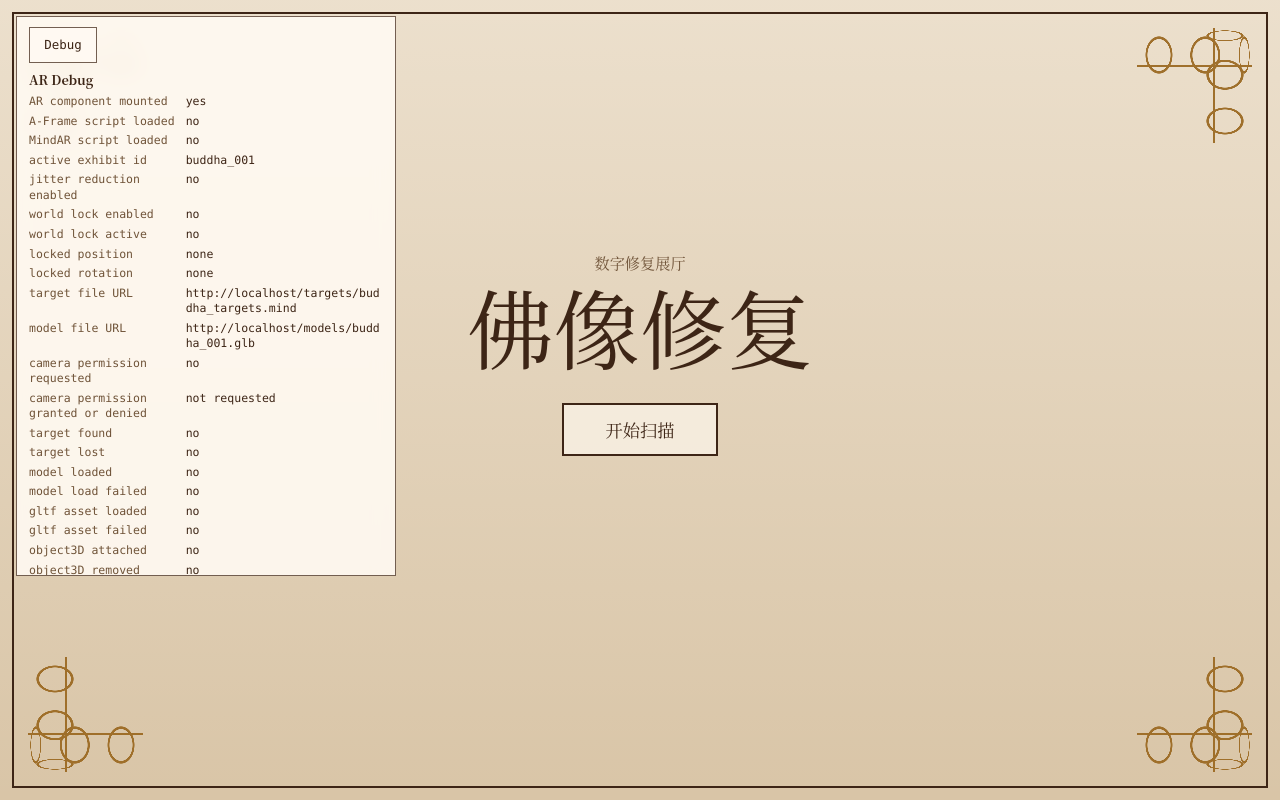
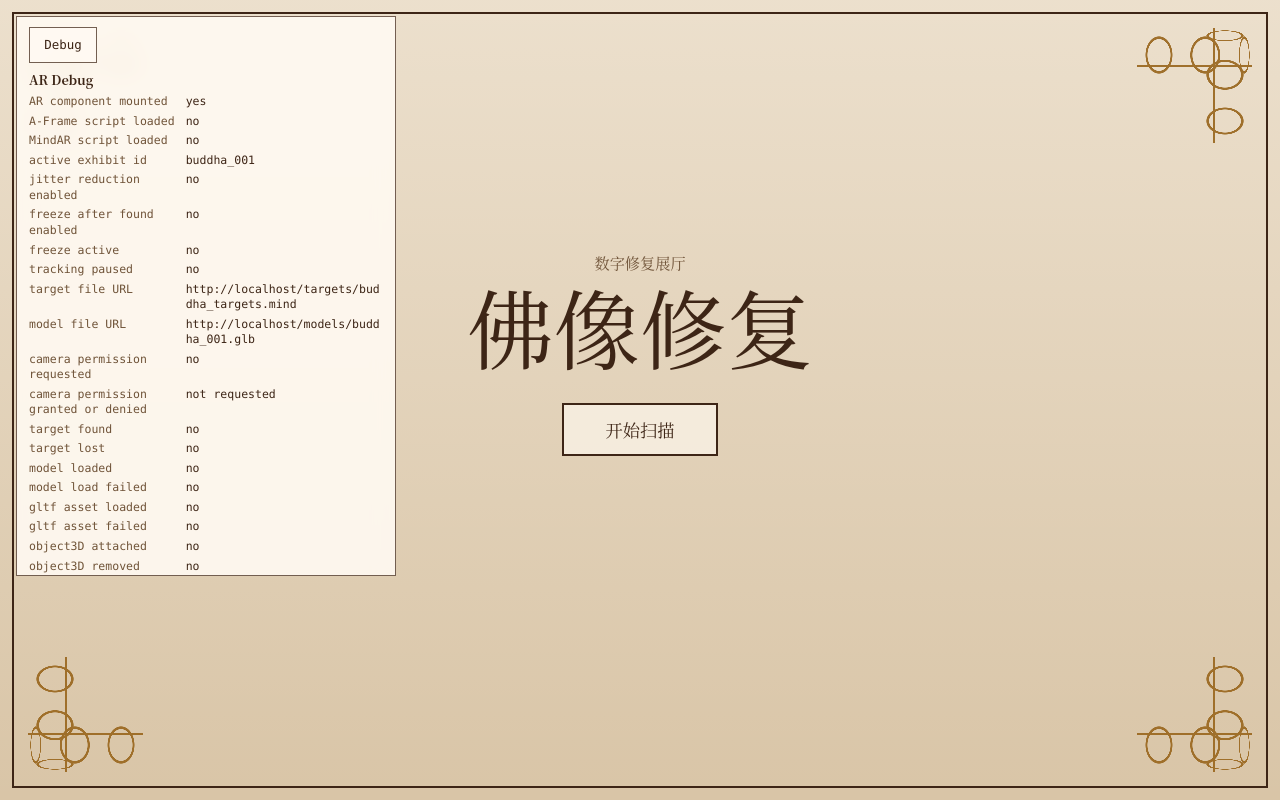
Before and after one commit to nor9cs-stack/buddhist-restoration-ar, a Next.js app: page /ar in a window 1280 px wide. Built offline with nearby package versions, Linux system fonts and the light colour scheme.

Commit message:
Add freeze after target found mode

```diff
--- a/src/components/ARViewer.tsx
+++ b/src/components/ARViewer.tsx
@@ -43,7 +43,7 @@ type ExhibitTransform = {
 
 type ExhibitTransforms = Record<string, ExhibitTransform>;
 
-type LockedWorldTransform = {
+type FrozenWorldTransform = {
   exhibitId: string;
   position: Vec3;
   rotation: Vec3;
@@ -205,10 +205,10 @@ function getThree() {
   ).AFRAME?.THREE;
 }
 
-function readLockedWorldTransform(
+function readFrozenWorldTransform(
   anchor: HTMLElement,
   exhibitId: string
-): LockedWorldTransform | undefined {
+): FrozenWorldTransform | undefined {
   const THREE = getThree();
   const object3D = (anchor as WorldReadableEntity).object3D;
 
@@ -234,22 +234,22 @@ function readLockedWorldTransform(
   };
 }
 
-function getLockedModelTransform(
+function getFrozenModelTransform(
   exhibit: ARExhibitConfig,
   transform: ExhibitTransform,
-  lockedBase: LockedWorldTransform
+  frozenBase: FrozenWorldTransform
 ) {
   return {
     position: addVec3(
-      lockedBase.position,
+      frozenBase.position,
       addVec3(exhibit.defaultPosition, transform.offset)
     ),
     rotation: addVec3(
-      addVec3(lockedBase.rotation, exhibit.defaultRotation),
+      addVec3(frozenBase.rotation, exhibit.defaultRotation),
       transform.rotation
     ),
     scale: multiplyVec3(
-      multiplyVec3ByVec3(lockedBase.scale, exhibit.defaultScale),
+      multiplyVec3ByVec3(frozenBase.scale, exhibit.defaultScale),
       transform.scaleMultiplier
     )
   };
@@ -483,10 +483,9 @@ function DebugPanel({
   debug,
   activeExhibitId,
   jitterReductionEnabled,
-  worldLockEnabled,
-  worldLockActive,
-  lockedPosition,
-  lockedRotation,
+  freezeAfterFoundEnabled,
+  freezeActive,
+  trackingPaused,
   targetFileUrl,
   modelFileUrl,
   modelOffset,
@@ -499,10 +498,9 @@ function DebugPanel({
   debug: DebugState;
   activeExhibitId: string;
   jitterReductionEnabled: boolean;
-  worldLockEnabled: boolean;
-  worldLockActive: boolean;
-  lockedPosition?: Vec3;
-  lockedRotation?: Vec3;
+  freezeAfterFoundEnabled: boolean;
+  freezeActive: boolean;
+  trackingPaused: boolean;
   targetFileUrl: string;
   modelFileUrl: string;
   modelOffset: Vec3;
@@ -518,10 +516,9 @@ function DebugPanel({
     ["MindAR script loaded", debug.mindarScriptLoaded ? "yes" : "no"],
     ["active exhibit id", activeExhibitId || "none"],
     ["jitter reduction enabled", jitterReductionEnabled ? "yes" : "no"],
-    ["world lock enabled", worldLockEnabled ? "yes" : "no"],
-    ["world lock active", worldLockActive ? "yes" : "no"],
-    ["locked position", lockedPosition ? vec3ToAttribute(lockedPosition) : "none"],
-    ["locked rotation", lockedRotation ? vec3ToAttribute(lockedRotation) : "none"],
+    ["freeze after found enabled", freezeAfterFoundEnabled ? "yes" : "no"],
+    ["freeze active", freezeActive ? "yes" : "no"],
+    ["tracking paused", trackingPaused ? "yes" : "no"],
     ["target file URL", targetFileUrl],
     ["model file URL", modelFileUrl],
     [
@@ -582,7 +579,7 @@ function DebugPanel({
 function CalibrationControls({
   modelOffset,
   jitterReductionEnabled,
-  worldLockEnabled,
+  freezeAfterFoundEnabled,
   open,
   showTestCube,
   onAdjust,
@@ -591,15 +588,15 @@ function CalibrationControls({
   onScaleUp,
   onReset,
   onResetRotation,
-  onResetWorldLock,
+  onResetFreeze,
   onToggleJitterReduction,
   onToggleTestCube,
-  onToggleWorldLock,
+  onToggleFreezeAfterFound,
   onToggle
 }: {
   modelOffset: Vec3;
   jitterReductionEnabled: boolean;
-  worldLockEnabled: boolean;
+  freezeAfterFoundEnabled: boolean;
   open: boolean;
   showTestCube: boolean;
   onAdjust: (delta: Vec3) => void;
@@ -608,10 +605,10 @@ function CalibrationControls({
   onScaleUp: () => void;
   onReset: () => void;
   onResetRotation: () => void;
-  onResetWorldLock: () => void;
+  onResetFreeze: () => void;
   onToggleJitterReduction: () => void;
   onToggleTestCube: () => void;
-  onToggleWorldLock: () => void;
+  onToggleFreezeAfterFound: () => void;
   onToggle: () => void;
 }) {
   return (
@@ -641,17 +638,17 @@ function CalibrationControls({
       <button
         className="calibration-toggle"
         type="button"
-        onClick={onToggleWorldLock}
-        aria-pressed={worldLockEnabled}
+        onClick={onToggleFreezeAfterFound}
+        aria-pressed={freezeAfterFoundEnabled}
       >
-        世界坐标锁定测试
+        识别后固定
       </button>
       <button
         className="calibration-toggle"
         type="button"
-        onClick={onResetWorldLock}
+        onClick={onResetFreeze}
       >
-        重新锁定世界位置
+        重新识别
       </button>
 
       {open ? (
@@ -723,9 +720,9 @@ export default function ARViewer() {
   const sceneRef = useRef<AFrameScene | null>(null);
   const anchorRefs = useRef<Map<string, HTMLElement>>(new Map());
   const modelRefs = useRef<Map<string, HTMLElement>>(new Map());
-  const lockedModelRef = useRef<HTMLElement | null>(null);
+  const frozenModelRef = useRef<HTMLElement | null>(null);
   const modelFinishedRef = useRef(false);
-  const lockedWorldTransformRef = useRef<LockedWorldTransform | undefined>(
+  const frozenWorldTransformRef = useRef<FrozenWorldTransform | undefined>(
     undefined
   );
   const [runtimeState, setRuntimeState] = useState<RuntimeState>("idle");
@@ -738,9 +735,10 @@ export default function ARViewer() {
   const [calibrationOpen, setCalibrationOpen] = useState(false);
   const [showTestCube, setShowTestCube] = useState(false);
   const [jitterReductionEnabled, setJitterReductionEnabled] = useState(false);
-  const [worldLockEnabled, setWorldLockEnabled] = useState(false);
-  const [lockedWorldTransform, setLockedWorldTransform] =
-    useState<LockedWorldTransform>();
+  const [freezeAfterFoundEnabled, setFreezeAfterFoundEnabled] = useState(false);
+  const [trackingPaused, setTrackingPaused] = useState(false);
+  const [frozenWorldTransform, setFrozenWorldTransform] =
+    useState<FrozenWorldTransform>();
   const [activeExhibitId, setActiveExhibitId] = useState(
     arExhibits[0]?.id ?? ""
   );
@@ -796,30 +794,30 @@ export default function ARViewer() {
         : ([1, 1, 1] as Vec3),
     [activeExhibit, activeTransform.scaleMultiplier]
   );
-  const lockedExhibit = useMemo(
+  const frozenExhibit = useMemo(
     () =>
-      lockedWorldTransform
+      frozenWorldTransform
         ? arExhibits.find(
-            (exhibit) => exhibit.id === lockedWorldTransform.exhibitId
+            (exhibit) => exhibit.id === frozenWorldTransform.exhibitId
           )
         : undefined,
-    [lockedWorldTransform]
+    [frozenWorldTransform]
   );
-  const lockedModelTransform = useMemo(() => {
-    if (!lockedWorldTransform || !lockedExhibit) {
+  const frozenModelTransform = useMemo(() => {
+    if (!frozenWorldTransform || !frozenExhibit) {
       return undefined;
     }
 
     const transform =
-      exhibitTransforms[lockedWorldTransform.exhibitId] ??
+      exhibitTransforms[frozenWorldTransform.exhibitId] ??
       createDefaultTransform();
 
-    return getLockedModelTransform(
-      lockedExhibit,
+    return getFrozenModelTransform(
+      frozenExhibit,
       transform,
-      lockedWorldTransform
+      frozenWorldTransform
     );
-  }, [exhibitTransforms, lockedExhibit, lockedWorldTransform]);
+  }, [exhibitTransforms, frozenExhibit, frozenWorldTransform]);
 
   const updateDebug = useCallback((patch: Partial<DebugState>) => {
     setDebug((current) => {
@@ -829,36 +827,67 @@ export default function ARViewer() {
     });
   }, []);
 
-  const resetWorldLock = useCallback(() => {
-    lockedWorldTransformRef.current = undefined;
-    setLockedWorldTransform(undefined);
+  const pauseTracking = useCallback(() => {
+    sceneRef.current?.systems?.["mindar-image-system"]?.stop();
+    setTrackingPaused(true);
   }, []);
 
-  const lockWorldTransform = useCallback(
+  const resumeTracking = useCallback(async () => {
+    if (!sceneRef.current) {
+      return;
+    }
+
+    await waitForScene(sceneRef.current);
+    await sceneRef.current.systems?.["mindar-image-system"]?.start();
+    setTrackingPaused(false);
+  }, []);
+
+  const resetFreeze = useCallback(() => {
+    frozenWorldTransformRef.current = undefined;
+    setFrozenWorldTransform(undefined);
+    setTargetVisible(false);
+    void resumeTracking().catch((error) => {
+      console.error("[AR Debug] resume tracking failed", error);
+    });
+  }, [resumeTracking]);
+
+  const freezeAfterFound = useCallback(
     (anchor: HTMLElement, exhibitId: string) => {
-      if (!worldLockEnabled || lockedWorldTransformRef.current) {
+      if (!freezeAfterFoundEnabled || frozenWorldTransformRef.current) {
         return;
       }
 
-      const locked = readLockedWorldTransform(anchor, exhibitId);
+      const frozen = readFrozenWorldTransform(anchor, exhibitId);
 
-      if (!locked) {
-        console.warn("[AR Debug] world lock failed: target world transform unavailable");
+      if (!frozen) {
+        console.warn("[AR Debug] freeze failed: target world transform unavailable");
         return;
       }
 
-      console.log("[AR Debug] world lock captured", locked);
-      lockedWorldTransformRef.current = locked;
-      setLockedWorldTransform(locked);
+      console.log("[AR Debug] freeze captured", frozen);
+      frozenWorldTransformRef.current = frozen;
+      setFrozenWorldTransform(frozen);
       setActiveExhibitId(exhibitId);
+      requestAnimationFrame(() => pauseTracking());
     },
-    [worldLockEnabled]
+    [freezeAfterFoundEnabled, pauseTracking]
   );
 
-  const toggleWorldLock = useCallback(() => {
-    resetWorldLock();
-    setWorldLockEnabled((current) => !current);
-  }, [resetWorldLock]);
+  const toggleFreezeAfterFound = useCallback(() => {
+    setFreezeAfterFoundEnabled((current) => {
+      const next = !current;
+
+      if (current) {
+        frozenWorldTransformRef.current = undefined;
+        setFrozenWorldTransform(undefined);
+        void resumeTracking().catch((error) => {
+          console.error("[AR Debug] resume tracking failed", error);
+        });
+      }
+
+      return next;
+    });
+  }, [resumeTracking]);
 
   useEffect(() => {
     console.log("[AR Debug] component mounted");
@@ -895,7 +924,7 @@ export default function ARViewer() {
       const handleTargetFound = () => {
         setActiveExhibitId(exhibitId);
         setTargetVisible(true);
-        lockWorldTransform(anchor, exhibitId);
+        freezeAfterFound(anchor, exhibitId);
         updateDebug({
           targetFound: true,
           targetLost: false,
@@ -919,7 +948,7 @@ export default function ARViewer() {
     return () => {
       cleanups.forEach((cleanup) => cleanup());
     };
-  }, [lockWorldTransform, sceneEnabled, updateDebug]);
+  }, [freezeAfterFound, sceneEnabled, updateDebug]);
 
   useEffect(() => {
     if (!sceneEnabled) {
@@ -1005,29 +1034,29 @@ export default function ARViewer() {
   }, [sceneEnabled, updateDebug]);
 
   useEffect(() => {
-    const lockedModel = lockedModelRef.current;
+    const frozenModel = frozenModelRef.current;
 
-    if (!lockedModel) {
+    if (!frozenModel) {
       return;
     }
 
-    const handleLockedModelLoaded = (event: Event) => {
-      console.log("[AR Debug] world locked model-loaded", event);
+    const handleFrozenModelLoaded = (event: Event) => {
+      console.log("[AR Debug] frozen model-loaded", event);
       stopGltfAnimations(event.currentTarget as HTMLElement);
     };
 
-    const handleLockedModelError = (event: Event) => {
-      console.error("[AR Debug] world locked model-error", event);
+    const handleFrozenModelError = (event: Event) => {
+      console.error("[AR Debug] frozen model-error", event);
     };
 
-    lockedModel.addEventListener("model-loaded", handleLockedModelLoaded);
-    lockedModel.addEventListener("model-error", handleLockedModelError);
+    frozenModel.addEventListener("model-loaded", handleFrozenModelLoaded);
+    frozenModel.addEventListener("model-error", handleFrozenModelError);
 
     return () => {
-      lockedModel.removeEventListener("model-loaded", handleLockedModelLoaded);
-      lockedModel.removeEventListener("model-error", handleLockedModelError);
+      frozenModel.removeEventListener("model-loaded", handleFrozenModelLoaded);
+      frozenModel.removeEventListener("model-error", handleFrozenModelError);
     };
-  }, [lockedWorldTransform]);
+  }, [frozenWorldTransform]);
 
   const startAR = useCallback(async () => {
     let cameraRequested = false;
@@ -1037,8 +1066,10 @@ export default function ARViewer() {
     setAssetLoaded(false);
     setTargetVisible(false);
     setJitterReductionEnabled(false);
-    setWorldLockEnabled(false);
-    resetWorldLock();
+    setFreezeAfterFoundEnabled(false);
+    setTrackingPaused(false);
+    frozenWorldTransformRef.current = undefined;
+    setFrozenWorldTransform(undefined);
     setActiveExhibitId(arExhibits[0]?.id ?? "");
     setExhibitTransforms(createInitialExhibitTransforms());
     updateDebug({
@@ -1115,7 +1146,7 @@ export default function ARViewer() {
             : "AR 启动失败，请检查相机权限、HTTPS 设置与网络连接。"
       );
     }
-  }, [resetWorldLock, updateDebug]);
+  }, [updateDebug]);
 
   const adjustModelOffset = useCallback((delta: Vec3) => {
     setExhibitTransforms((current) => {
@@ -1200,9 +1231,9 @@ export default function ARViewer() {
           activeExhibitId={activeExhibit?.id ?? ""}
           debug={debug}
           expanded={debugExpanded}
+          freezeActive={Boolean(frozenWorldTransform)}
+          freezeAfterFoundEnabled={freezeAfterFoundEnabled}
           jitterReductionEnabled={jitterReductionEnabled}
-          lockedPosition={lockedModelTransform?.position}
-          lockedRotation={lockedModelTransform?.rotation}
           modelFileUrl={modelFileUrl}
           modelLocalPosition={modelLocalPosition}
           modelOffset={activeTransform.offset}
@@ -1210,8 +1241,7 @@ export default function ARViewer() {
           modelScale={modelScale}
           onToggle={() => setDebugExpanded((current) => !current)}
           targetFileUrl={targetFileUrl}
-          worldLockActive={Boolean(lockedWorldTransform)}
-          worldLockEnabled={worldLockEnabled}
+          trackingPaused={trackingPaused}
         />
       </>
     );
@@ -1221,7 +1251,7 @@ export default function ARViewer() {
     <main className="ar-stage">
       {(runtimeState === "loading" ||
         !assetLoaded ||
-        (!targetVisible && !lockedWorldTransform)) && (
+        (!targetVisible && !frozenWorldTransform)) && (
         <div className="ar-overlay" aria-live="polite">
           <div className="ar-status">
             <strong>
@@ -1251,8 +1281,8 @@ export default function ARViewer() {
             const transform = getExhibitModelTransform(exhibit);
             const jitterReductionAttribute = `position: ${vec3ToAttribute(transform.position)}; rotation: ${vec3ToAttribute(transform.rotation)}; scale: ${vec3ToAttribute(transform.scale)}; factor: ${JITTER_REDUCTION_FACTOR}`;
             const targetChildVisible =
-              !worldLockEnabled ||
-              lockedWorldTransform?.exhibitId !== exhibit.id;
+              !freezeAfterFoundEnabled ||
+              frozenWorldTransform?.exhibitId !== exhibit.id;
 
             return (
               <a-entity
@@ -1301,17 +1331,17 @@ export default function ARViewer() {
             );
           })}
 
-          {worldLockEnabled && lockedExhibit && lockedModelTransform ? (
+          {freezeAfterFoundEnabled && frozenExhibit && frozenModelTransform ? (
             <a-entity
-              id={`${lockedExhibit.id}-world-locked-model`}
+              id={`${frozenExhibit.id}-frozen-model`}
               ref={(element) => {
-                lockedModelRef.current = element;
+                frozenModelRef.current = element;
               }}
-              data-world-locked-model={lockedExhibit.id}
-              gltf-model={lockedExhibit.modelUrl}
-              position={vec3ToAttribute(lockedModelTransform.position)}
-              rotation={vec3ToAttribute(lockedModelTransform.rotation)}
-              scale={vec3ToAttribute(lockedModelTransform.scale)}
+              data-frozen-model={frozenExhibit.id}
+              gltf-model={frozenExhibit.modelUrl}
+              position={vec3ToAttribute(frozenModelTransform.position)}
+              rotation={vec3ToAttribute(frozenModelTransform.rotation)}
+              scale={vec3ToAttribute(frozenModelTransform.scale)}
             />
           ) : null}
 
@@ -1354,25 +1384,25 @@ export default function ARViewer() {
         }
         onScaleDown={() => scaleModel(MODEL_SCALE_DOWN)}
         onScaleUp={() => scaleModel(MODEL_SCALE_UP)}
-        onResetWorldLock={resetWorldLock}
+        onResetFreeze={resetFreeze}
         onToggleJitterReduction={() =>
           setJitterReductionEnabled((current) => !current)
         }
         onToggleTestCube={() => setShowTestCube((current) => !current)}
-        onToggleWorldLock={toggleWorldLock}
+        onToggleFreezeAfterFound={toggleFreezeAfterFound}
         onToggle={() => setCalibrationOpen((current) => !current)}
+        freezeAfterFoundEnabled={freezeAfterFoundEnabled}
         open={calibrationOpen}
         showTestCube={showTestCube}
-        worldLockEnabled={worldLockEnabled}
       />
 
       <DebugPanel
         activeExhibitId={activeExhibit?.id ?? ""}
         debug={debug}
         expanded={debugExpanded}
+        freezeActive={Boolean(frozenWorldTransform)}
+        freezeAfterFoundEnabled={freezeAfterFoundEnabled}
         jitterReductionEnabled={jitterReductionEnabled}
-        lockedPosition={lockedModelTransform?.position}
-        lockedRotation={lockedModelTransform?.rotation}
         modelFileUrl={modelFileUrl}
         modelLocalPosition={modelLocalPosition}
         modelOffset={activeTransform.offset}
@@ -1380,8 +1410,7 @@ export default function ARViewer() {
         modelScale={modelScale}
         onToggle={() => setDebugExpanded((current) => !current)}
         targetFileUrl={targetFileUrl}
-        worldLockActive={Boolean(lockedWorldTransform)}
-        worldLockEnabled={worldLockEnabled}
+        trackingPaused={trackingPaused}
       />
     </main>
   );
```
